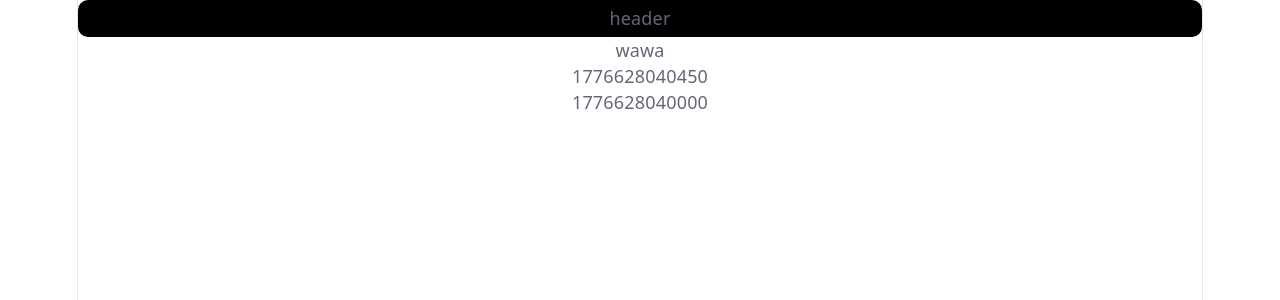
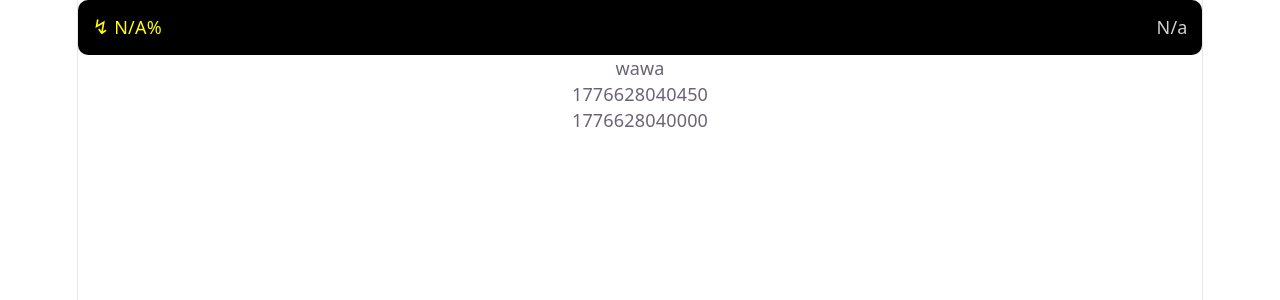
Before and after one commit to MRBT7274/mars-mfd, a React (Vite) app in the folder mars-mfd/: page / in a window 1280 px wide. Shown: the top 300 px of the page. Built offline with nearby package versions, Linux system fonts and the light colour scheme; no server answers.

Commit message:
feat: added connection visualisation on header

```diff
--- a/mars-mfd/src/components/Header.tsx
+++ b/mars-mfd/src/components/Header.tsx
@@ -1,10 +1,62 @@
+import { useEffect, useState } from 'react';
 import './Styles.css'
 
 function Header() {
 
+    type downlinked = {
+        "charge": number,
+        "chargeMax": number,
+        "commConnect": boolean,
+        "commStrength": number
+    }
+
+    const [datalink, setDatalink] = useState<downlinked>();
+
+    const [counter, setCounter] = useState<string>();
+
+    useEffect(()=>{
+        const intervalSlow = setInterval(() => {
+            setCounter("" + new Date().getTime())
+        }, 1000);
+
+        return () => clearInterval(intervalSlow)
+    }, [counter])
+
+    useEffect(() => {
+        fetch(
+            '/avcs/telemachus/datalink?' +
+            'charge=r.resource[ElectricCharge]&' +
+            'chargeMax=r.resourceMax[ElectricCharge]&' +
+            'commConnect=comm.connected&' +
+            'commStrength=comm.signalStrength'
+        )
+            .then(res => res.json())
+            .catch(() => {})
+            .then(data => setDatalink(data))
+    }, [counter]);
+
+
     return(
         <>
-            <div className="background-header">header</div>
+            <div className="background-header">
+                <div style={{color: "yellow", textAlign: "left", margin: "0.5rem"}}>
+                    <span style={{fontSize: "20px"}}>↯</span>
+                    <span> {datalink?.charge == undefined ? "N/A" : Math.floor(datalink?.charge * 100 / datalink?.chargeMax * 10) / 10}%</span>
+                </div>
+
+                <div style={{color: "lightgray", textAlign: "right", margin: "0.5rem"}}>
+
+                    {
+                        datalink?.commConnect == undefined ? "N/a" :
+                            datalink?.commConnect == false ? "no connection" :
+                                datalink?.commStrength > 0.75 ? "||| " + Math.floor(datalink?.commStrength * 100) + "%" :
+                                    datalink?.commStrength > 0.5 ? ".|| " + Math.floor(datalink?.commStrength * 100) + "%" :
+                                    datalink?.commStrength > 0.25 ? "..| " + Math.floor(datalink?.commStrength * 100) + "%":
+                                        "... " + Math.floor(datalink?.commStrength * 100) + "%"
+                    }
+
+                </div>
+            </div>
         </>
     )
 }
--- a/mars-mfd/src/components/Styles.css
+++ b/mars-mfd/src/components/Styles.css
@@ -2,4 +2,8 @@
     background-color: black;
     border-radius: 10px;
     padding: 0.3rem;
+    display: flex;
+    flex-direction: row;
+    justify-content: space-between;
+    align-items: center;
 }
```
